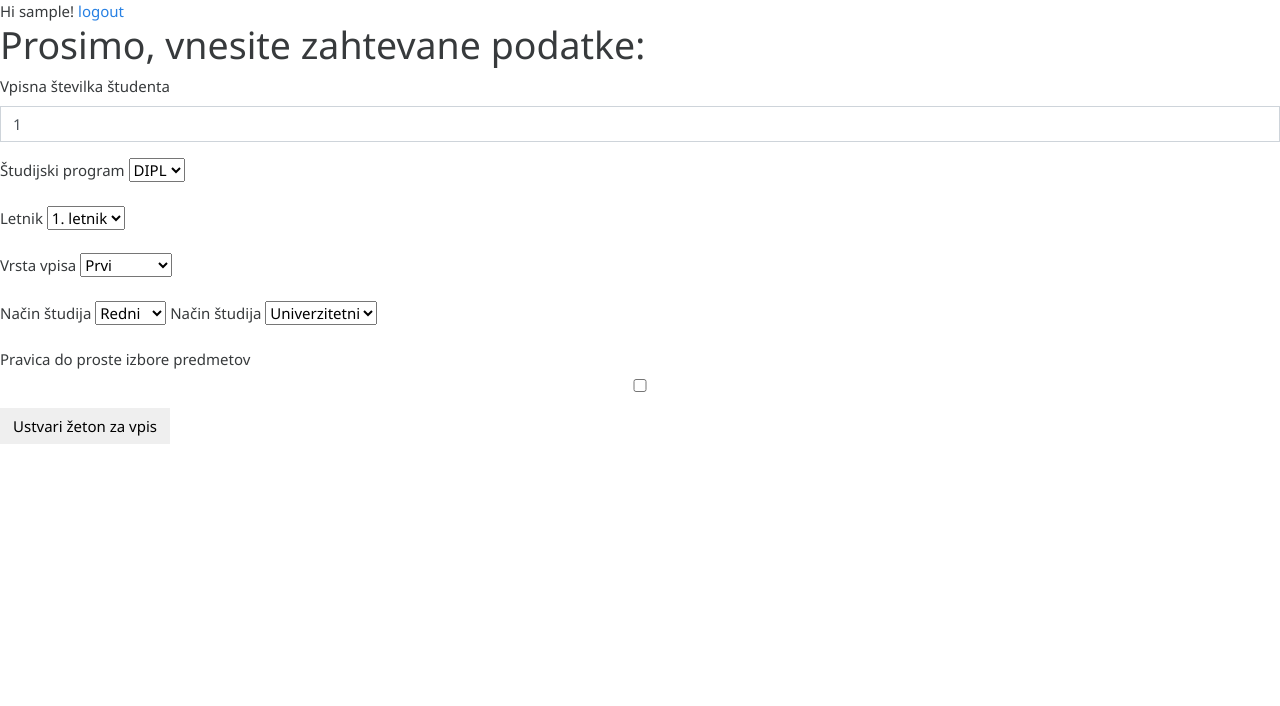
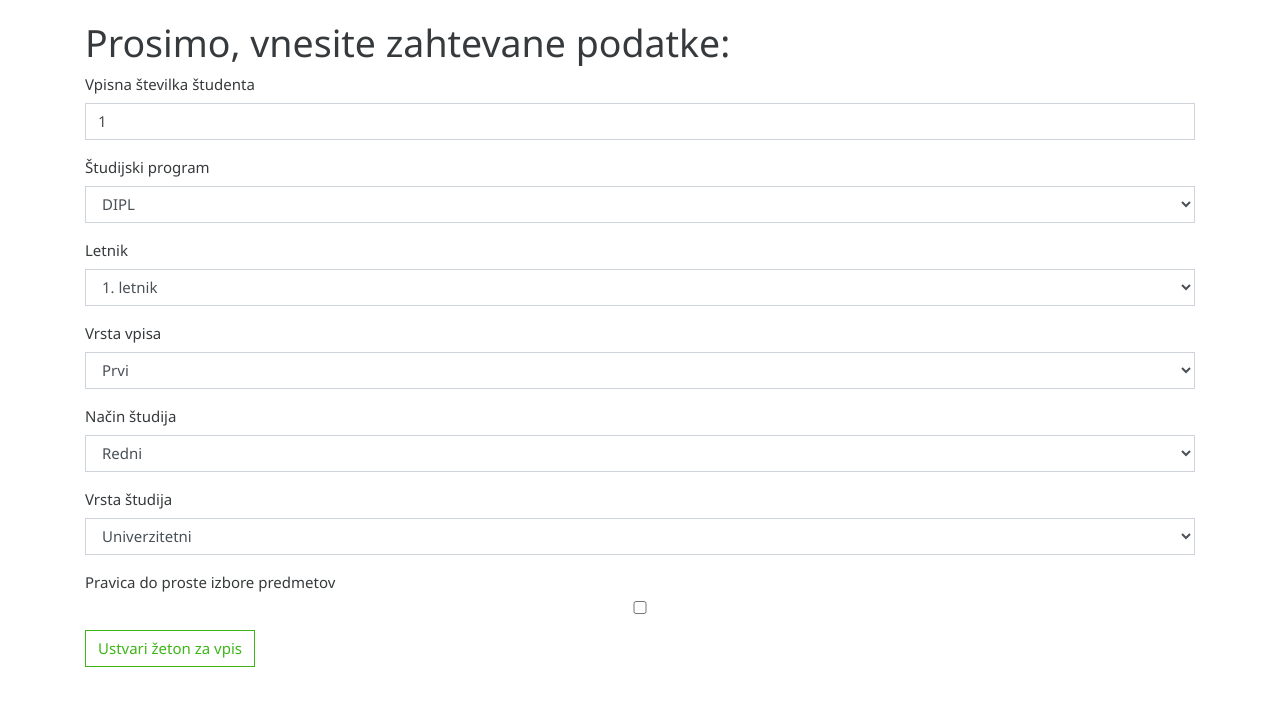
Before and after one commit to oblakmatic/studis, a Django app: page /student/ustvari-zeton/1 in a window 1280 px wide. Shown: the part 55-761 px from the top of the page. Run offline with Django 3.2, Linux system fonts and the light colour scheme; the visitor is signed in with stand-in values (Sample User, id 1); some libraries are stand-ins or nearby versions.

```diff
--- a/student/templates/token_add.html
+++ b/student/templates/token_add.html
@@ -3,9 +3,8 @@
 {% block title %}Dodaj vpisni žeton{% endblock %}
 
 {% block content %}
+<div class="container sifrant">
 {% if user.is_authenticated %}
-  Hi {{ user.username }}!
-  <a href="{% url 'logout' %}">logout</a>
 
     <h1>Prosimo, vnesite zahtevane podatke:</h1>
     {% if message %}
@@ -19,7 +18,7 @@
         </div>
         <div class="form-group">
             <label for="stud_prog">Študijski program</label>
-            <select name="stud_prog" id="stud_prog">
+            <select name="stud_prog" class="form-control" id="stud_prog">
                 <option value="DIPL" selected>DIPL</option>
                 <option value="MAG">MAG</option>
                 <option value="DR">DR</option>
@@ -27,7 +26,7 @@
         </div>
         <div class="form-group">
             <label for="letnik">Letnik</label>
-            <select name="letnik" id="letnik">
+            <select name="letnik" class="form-control" id="letnik">
                 <option value="1." selected>1. letnik</option>
                 <option value="2.">2. letnik</option>
                 <option value="3.">3. letnik</option>
@@ -35,7 +34,7 @@
         </div>
         <div class="form-group">
             <label for="vrsta_vpisa">Vrsta vpisa</label>
-            <select name="vrsta_vpisa" id="vrsta_vpisa">
+            <select name="vrsta_vpisa" class="form-control" id="vrsta_vpisa">
                 <option value="PRVI" selected>Prvi</option>
                 <option value="PONO">Ponovni</option>
                 <option value="ABSO">Absolvent</option>
@@ -43,12 +42,14 @@
         </div>
         <div class="form-group">
             <label for="nac_stud">Način študija</label>
-            <select name="nac_stud" id="nac_stud">
+            <select name="nac_stud" class="form-control" id="nac_stud">
                 <option value="RED" selected>Redni</option>
                 <option value="IZR">Izredni</option>
             </select>
-            <label for="vrst_stud">Način študija</label>
-            <select name="vrst_stud" id="vrst_stud">
+        </div>
+        <div class="form-group">
+            <label for="vrst_stud">Vrsta študija</label>
+            <select name="vrst_stud" class="form-control" id="vrst_stud">
                 <option value="UNI" selected>Univerzitetni</option>
                 <option value="VSŠ">Visokošolski</option>
             </select>
@@ -59,7 +60,7 @@
             <input type="checkbox" class="form-control" name="predmet_choice" id="predmet_choice">
         </div>
 
-        <button type="submit" class="btn btn-default">Ustvari žeton za vpis</button>
+        <button type="submit" class="btn btn-outline-success">Ustvari žeton za vpis</button>
 
     </form>
 
@@ -67,4 +68,5 @@
   <p>You are not logged in</p>
   <a href="{% url 'login' %}">login</a>
 {% endif %}
+</div>
 {% endblock %}
--- a/student/templates/token_edit.html
+++ b/student/templates/token_edit.html
@@ -3,9 +3,8 @@
 {% block title %}Spremeni vpisni žeton{% endblock %}
 
 {% block content %}
+<div class="container sifrant">
 {% if user.is_authenticated %}
-  Hi {{ user.username }}!
-  <a href="{% url 'logout' %}">logout</a>
 
     <h1>Prosimo, vnesite zahtevane podatke:</h1>
     {% if message %}
@@ -67,4 +66,5 @@
   <p>You are not logged in</p>
   <a href="{% url 'login' %}">login</a>
 {% endif %}
+</div>
 {% endblock %}
--- a/student/urls.py
+++ b/student/urls.py
@@ -12,5 +12,7 @@ urlpatterns = [
     path('ustvari-zeton/',views.token_add,name='token_add'),
     path('seznam-zetonov/',views.token_list,name="token_list"),
     path('izbrisi-zeton/<int:del_id>', views.token_delete,name="token_delete"),
-    path('uredi-zeton/<int:edit_id>', views.token_edit,name="token_edit")
+    path('uredi-zeton/<int:edit_id>', views.token_edit,name="token_edit"),
+    path('izvoz/pdf/',views.export_pdf,name='export_pdf'),
+    path('izvoz/csv/',views.export_csv,name='export_csv')
 ]
--- a/student/views.py
+++ b/student/views.py
@@ -5,6 +5,12 @@ from student.models import Student, Zeton
 from sifranti.models import *
 from django.contrib.auth.models import User
 from django.contrib.auth.models import Group
+import csv
+from reportlab.pdfgen import canvas
+from reportlab.platypus import *
+from reportlab.lib.styles import getSampleStyleSheet
+from reportlab.lib.pagesizes import letter, A4, landscape
+from reportlab.lib import colors
 
 # Create your views here.
 def upload_file(request):
@@ -220,3 +226,42 @@ def token_edit(request, edit_id):
 				}
 			}
 			return render(request, 'token_edit.html', context)
+
+def export_csv(request):
+	response = HttpResponse(content_type='text/csv')
+	response['Content-Disposition'] = 'attachment; filename="studenti.csv"'
+
+	writer = csv.writer(response)
+	all_students = Student.objects.values()
+	writer.writerow(all_students[0].keys())
+
+	for student in all_students:
+		 writer.writerow(student.values())
+
+	return response
+
+def export_pdf(request):
+	# Create the HttpResponse object with the appropriate PDF headers.
+	response = HttpResponse(content_type='application/pdf')
+	response['Content-Disposition'] = 'attachment; filename="studenti.pdf"'
+
+	doc = SimpleDocTemplate(response, pagesize=landscape(A4))
+
+	elements = []
+	all_students = Student.objects.values()
+	k = list(all_students[0].keys())
+
+	for l in range(len(k)):
+		if len(k[l]) > 10:
+			k[l] = k[l][:10] + ".."
+
+	data = [k]
+	for student in all_students:
+		 data.append(list(student.values()))
+	LIST_STYLE = TableStyle([('INNERGRID', (0, 0), (-1, -1), 0.2, colors.black)])
+	t=Table(data)
+	t.setStyle(LIST_STYLE)
+	elements.append(t)
+
+	doc.build(elements)
+	return response
```
Also changed, not shown: student/templates/students.html (+16 -6 lines), sifranti/migrations/0001_initial.py (added), student/migrations/0001_initial.py (added), 1 other file.
